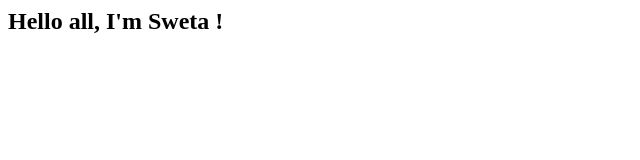
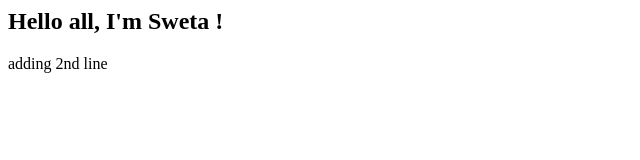
Before and after one commit to SwetaSardar/Demo, a plain HTML site: page index.html in a window 1280 px wide. Shown: the whole page, without its empty margins (0-640 px from the left). Drawn offline with Linux system fonts and the light colour scheme.

Commit message:
2nd line

```diff
--- a/index.html
+++ b/index.html
@@ -1 +1,2 @@
 <h2>Hello all, I'm Sweta !</h2>
+adding 2nd line
```
